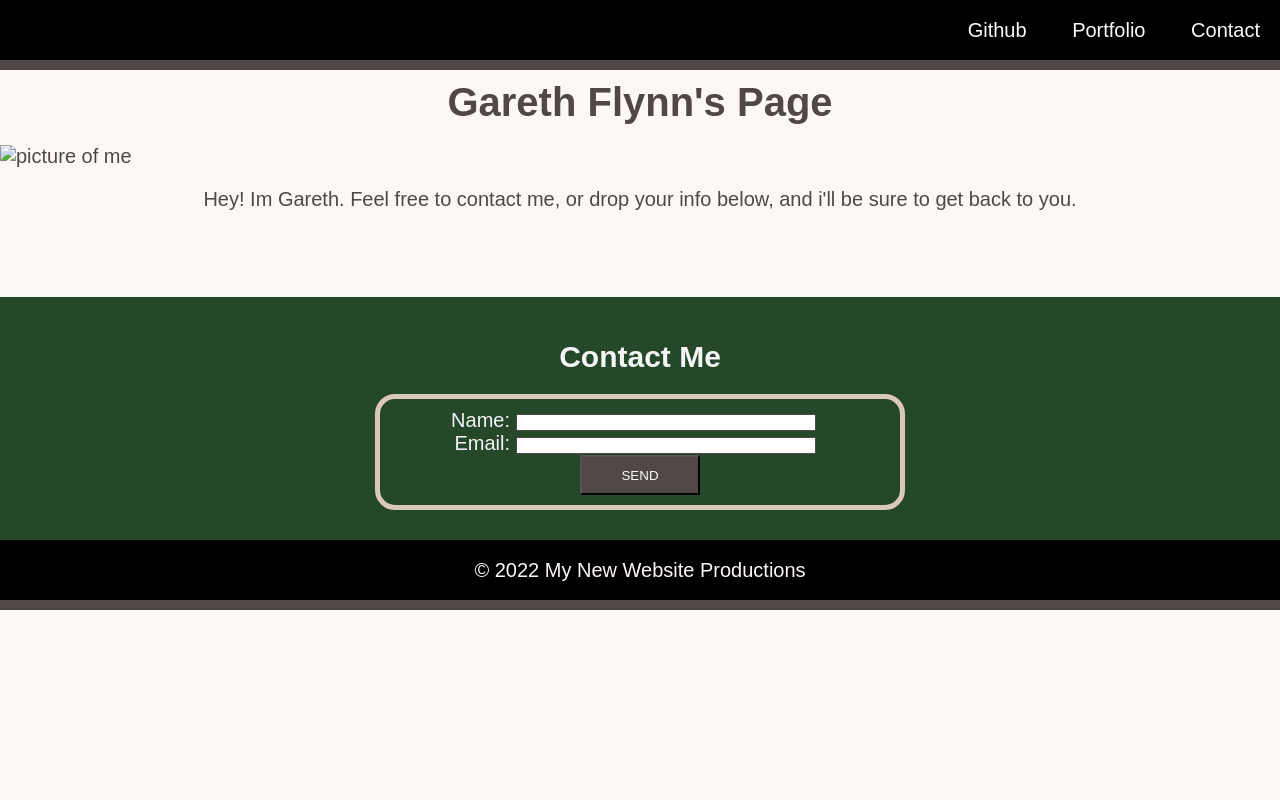
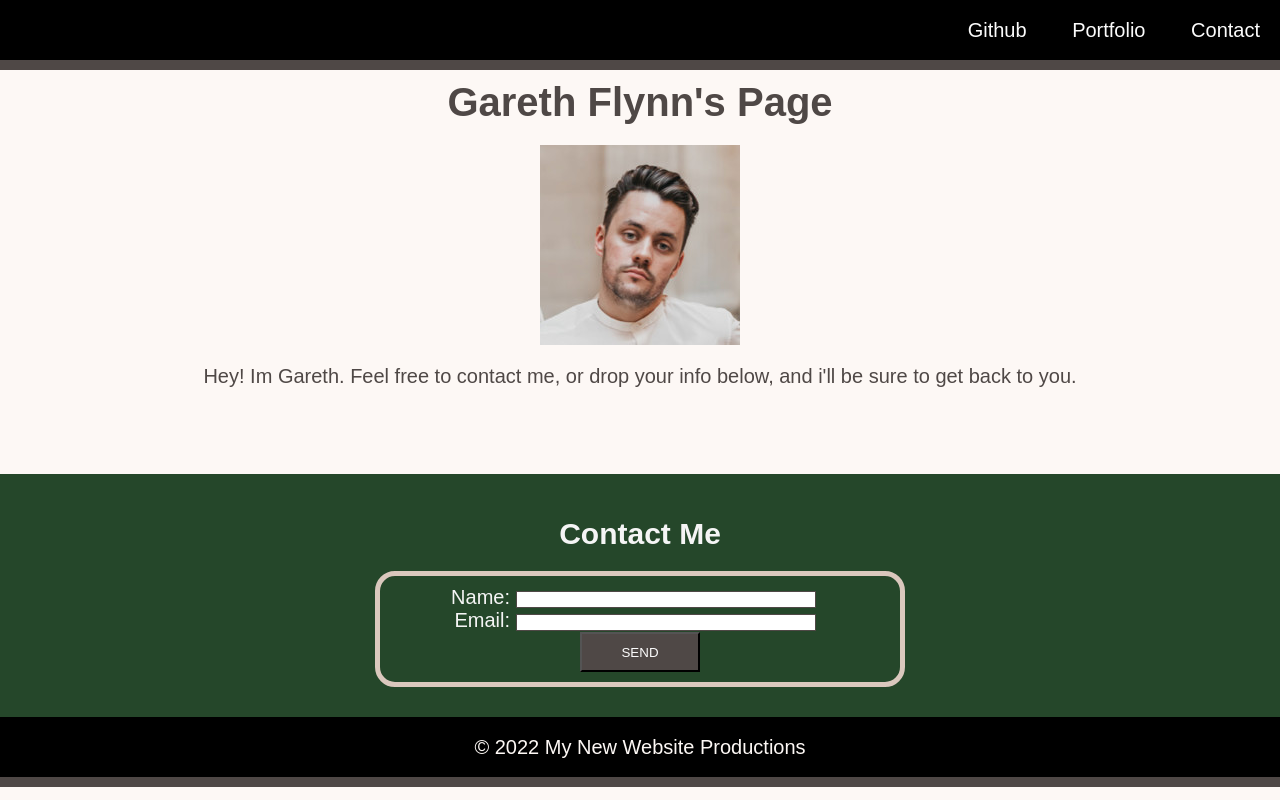
Before and after one commit to garethtflynn/MiniProject, a plain HTML site: page index.html in a window 1280 px wide. Drawn offline with Linux system fonts and the light colour scheme.

Commit message:
pushed all files

```diff
--- a/index.html
+++ b/index.html
@@ -21,7 +21,7 @@
   <main>
     <h1 class="text-center">Gareth Flynn's Page</h1>
     <figure>
-      <img src="./assets/images/0.jpg" alt="picture of me">
+      <img src="./0.jpg" alt="picture of me">
       <figcaption class="text-center">Hey! Im Gareth. Feel free to contact me, or drop your info below, and i'll be sure to get back to you.</figcaption>
     </figure>
 
```
